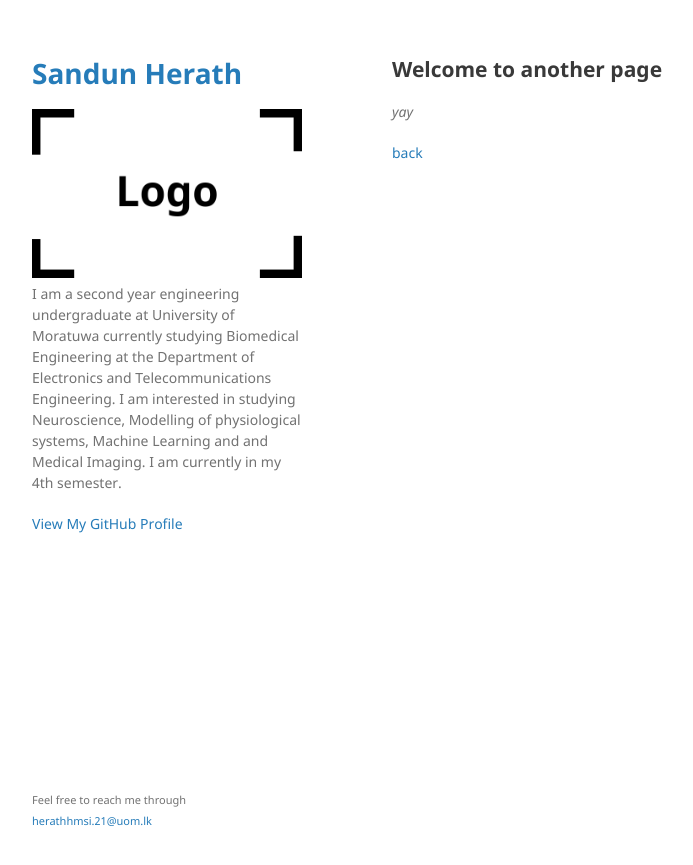
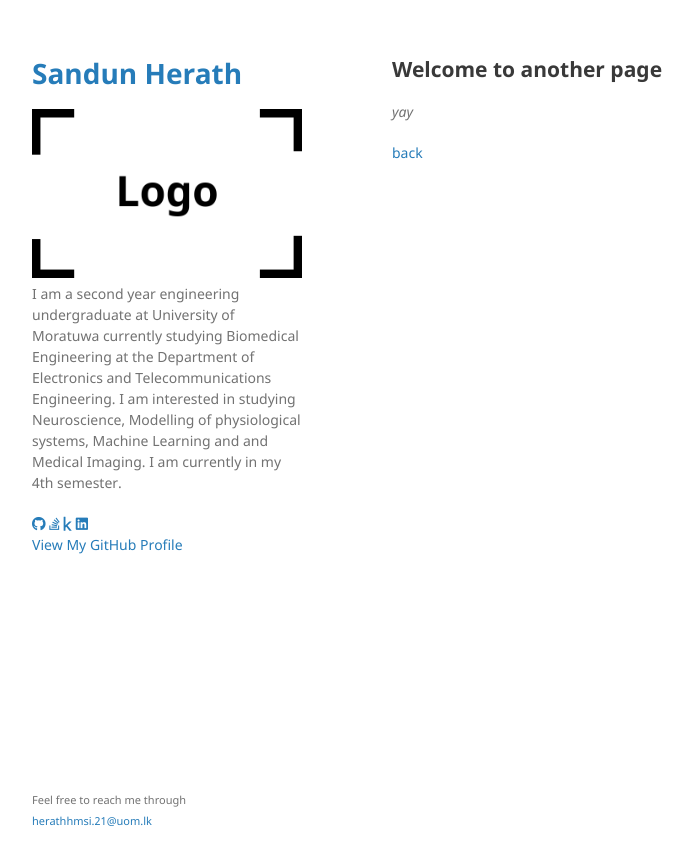
Before and after one commit to sandun21/sandun21.github.io, a Jekyll site: the page built from another-page.md, in a window 1280 px wide. Shown: the top 865 px of the page, without its empty margins (178-871 px from the left). Built offline with Jekyll 4.4.1, drawn with Linux system fonts in a browser that asks for light colours; our own code applies the rules of GitHub Pages for plain Markdown files.

Commit message:
Update default.html

```diff
--- a/_layouts/default.html
+++ b/_layouts/default.html
@@ -5,8 +5,10 @@
     <meta http-equiv="X-UA-Compatible" content="IE=edge">
     <meta name="viewport" content="width=device-width, initial-scale=1">
 
-{% seo %}
+    {% seo %}
     <link rel="stylesheet" href="{{ "/assets/css/style.css?v=" | append: site.github.build_revision | relative_url }}">
+    <!-- Font Awesome -->
+    <link rel="stylesheet" href="https://cdnjs.cloudflare.com/ajax/libs/font-awesome/5.15.4/css/all.min.css">
     <!--[if lt IE 9]>
     <script src="https://cdnjs.cloudflare.com/ajax/libs/html5shiv/3.7.3/html5shiv.min.js"></script>
     <![endif]-->
@@ -22,6 +24,22 @@
         {% endif %}
 
         <p>{{ site.description | default: site.github.project_tagline }}</p>
+
+        <!-- Social Media Buttons -->
+        <div class="social-buttons">
+          <a href="https://github.com/YOUR_GITHUB_USERNAME" class="social-button github-button" aria-label="GitHub">
+              <i class="fab fa-github"></i>
+          </a>
+          <a href="https://stackoverflow.com/users/YOUR_STACKOVERFLOW_ID" class="social-button stackoverflow-button" aria-label="Stack Overflow">
+              <i class="fab fa-stack-overflow"></i>
+          </a>
+          <a href="https://www.kaggle.com/YOUR_KAGGLE_USERNAME" class="social-button kaggle-button" aria-label="Kaggle">
+              <i class="fab fa-kaggle"></i>
+          </a>
+          <a href="https://www.linkedin.com/in/YOUR_LINKEDIN_USERNAME" class="social-button linkedin-button" aria-label="LinkedIn">
+              <i class="fab fa-linkedin"></i>
+          </a>
+        </div>
 
         {% if site.github.is_project_page %}
         <p class="view"><a href="{{ site.github.repository_url }}">View the Project on GitHub <small>{{ site.github.repository_nwo }}</small></a></p>
@@ -48,7 +66,7 @@
         {% if site.github.is_project_page %}
         <p>This project is maintained by <a href="{{ site.github.owner_url }}">{{ site.github.owner_name }}</a></p>
         {% endif %}
-        <p><small>Feel free to reach me through <a href="mailto:herathhmsi.21@uom.lk"> herathhmsi.21@uom.lk </a></small></p>
+        <p><small>Feel free to reach me through <a href="mailto:herathhmsi.21@uom.lk">herathhmsi.21@uom.lk</a></small></p>
       </footer>
     </div>
     <script src="{{ "/assets/js/scale.fix.js" | relative_url }}"></script>
```
